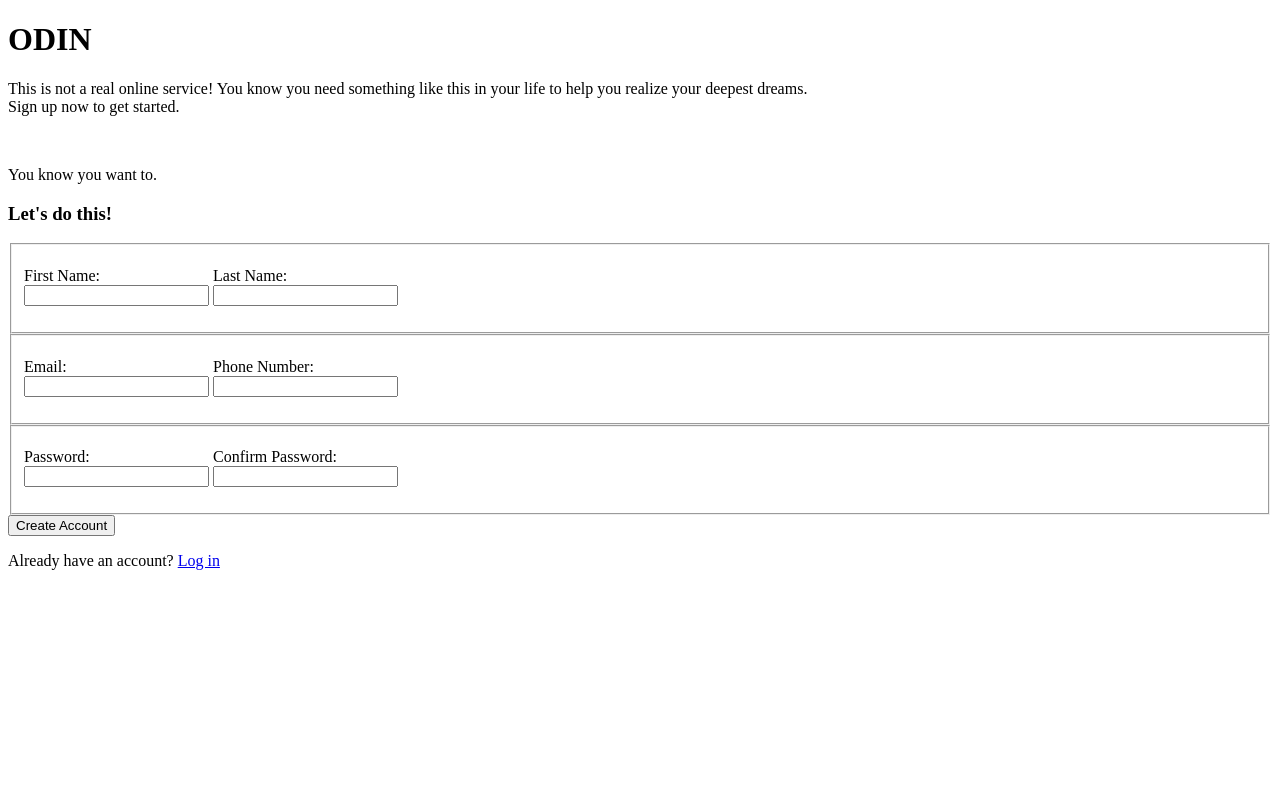
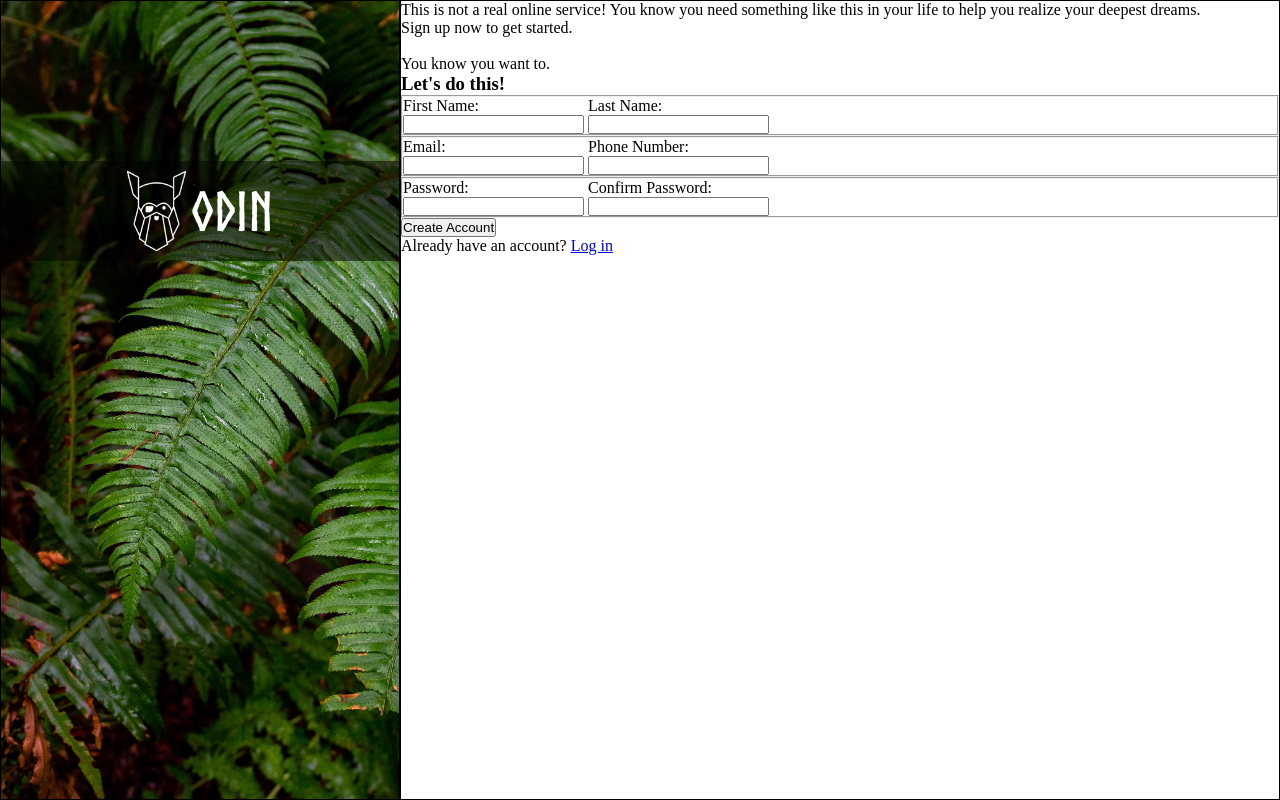
Before and after one commit to rahmaniae/Sign-up-Form, a plain HTML site: page index.html in a window 1280 px wide. Drawn offline with Linux system fonts and the light colour scheme.

Commit message:
Style logo banner

```diff
--- a/index.html
+++ b/index.html
@@ -8,7 +8,10 @@
 </head>
 <body>
     <div class="left_side">
-        <h1>ODIN</h1>
+        <div class="logo">
+            <img src="img/odin-lined.png" alt="ODIN logo">
+            <h1>ODIN</h1>
+        </div>
     </div>
     <div class="right_side">
         <section class="sect_one">
--- a/style.css
+++ b/style.css
@@ -1,3 +1,56 @@
+@font-face {
+    font-family: Norse;
+    src: url('./fonts/Norse-Bold.otf');
+}
+*{
+    padding: 0;
+    margin: 0;
+    box-sizing: border-box;
+}
+
+body{
+    display: flex;
+    flex-direction: row;
+    height: 100vh;
+}
+body > div {
+    border: 1px solid black;
+}
+.left_side{
+    background-image: url('./img/bgImg.jpg');
+    background-size: cover;
+    position: relative;
+    width: clamp(300px, 400px, 450px);
+}
+.right_side{
+    flex: 3 1 65vw;
+}
+
+.left_side div {
+    display: flex;
+    align-items: center;
+    justify-content: center;
+    height: 100px;
+    background: #00000080 no-repeat;
+    padding: 10px 0 10px 0px;
+    position: absolute;
+    top: 20vh;
+    width: 100%;
+    gap: 5px;
+}
+
+.logo img {
+    height: -webkit-fill-available;
+
+}
+
+.logo h1 {
+    font-family: 'Norse';
+    color: #fff;
+    font-weight: 900;
+    font-size: 54px;
+}
+
 form p {
     display: inline-block;
 }
```
